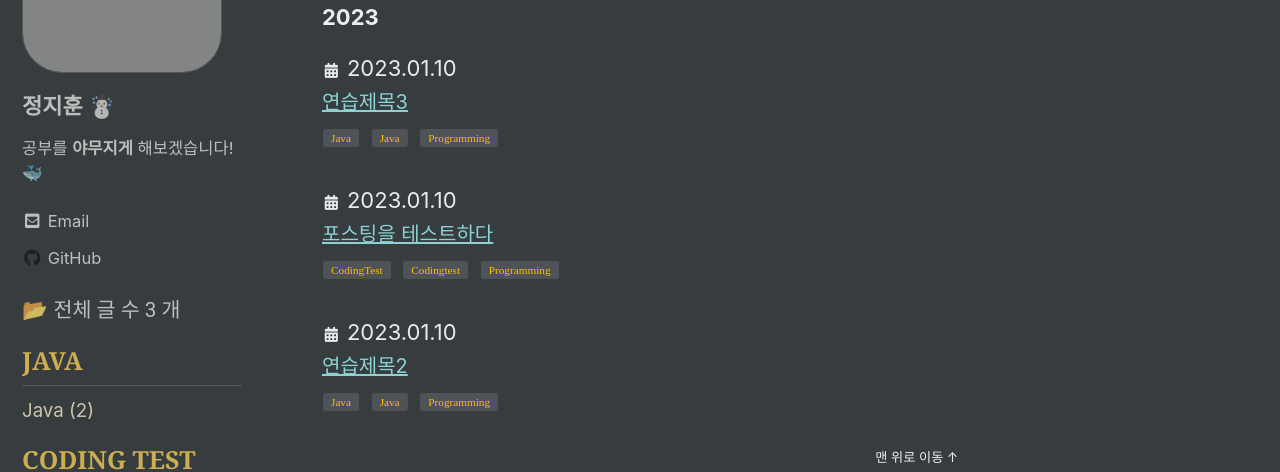
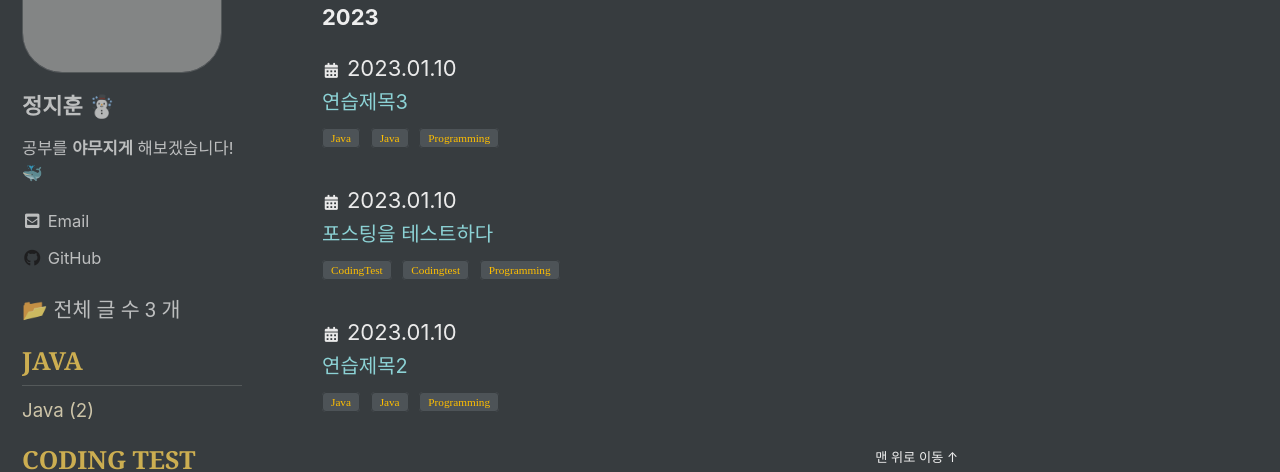
Before and after one commit to Jeongjjuna/jeongjjuna.github.io, a Jekyll site: the page built from _pages/year-archive.md, in a window 1280 px wide. Shown: the part 238-710 px from the top of the page. Built offline with Jekyll 4.4.1, drawn with Linux system fonts in a browser that asks for light colours; cached includes are drawn as plain includes; some web fonts are replaced; grey boxes are pictures that could not be loaded.

Commit message:
Update: 포스팅 제목 밑줄제거

```diff
--- a/_includes/archive-single.html
+++ b/_includes/archive-single.html
@@ -16,7 +16,7 @@
           <i class="fas fa-fw fa-calendar-alt" aria-hidden="true" style="font-size: 15px;"> </i>{{ post.date | date: " %Y.%m.%d" }}
           <br>
           <span>
-            <a href="{{ post.url }}" style="font-size: 20px;">{{post.title}}</a>
+            <a href="{{ post.url }}" style="font-size: 20px; text-decoration: none;">{{post.title}}</a>
           </span>
           <br>
           <small style="font-size: 20px;">
```
